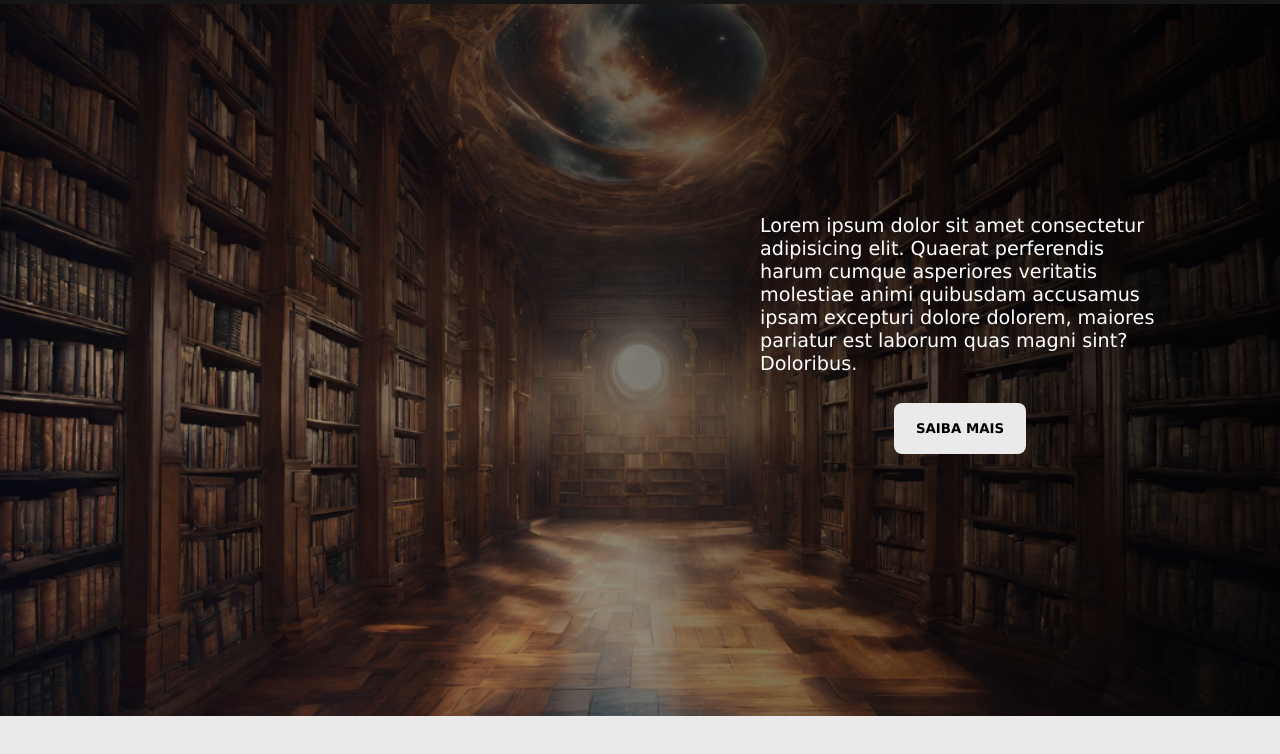
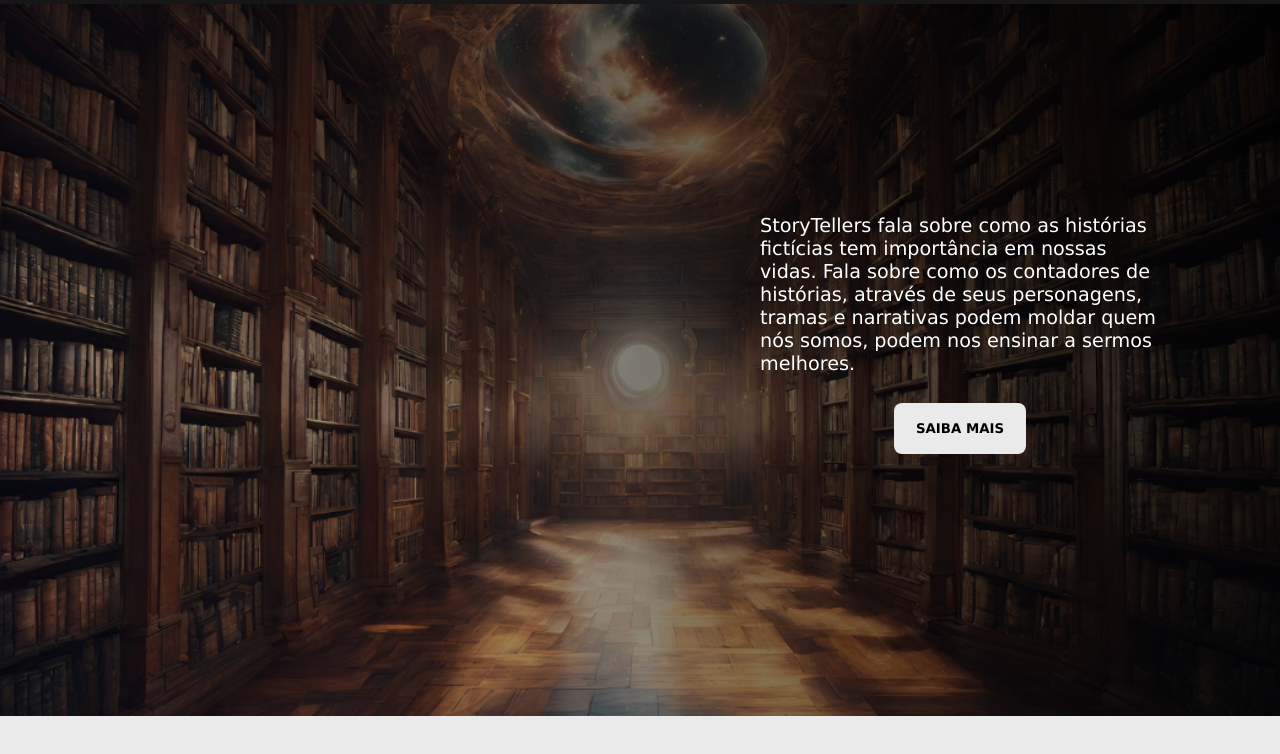
Before and after one commit to LucasCMendes10/Projeto-Individual_SPTech, a plain HTML site: page Public/Home/index.html in a window 1280 px wide. Shown: the part 76-830 px from the top of the page. Drawn offline with Linux system fonts and the light colour scheme.

Commit message:
Adicionando texto do header da home

```diff
--- a/Public/Home/index.html
+++ b/Public/Home/index.html
@@ -49,7 +49,7 @@
             <div class="coluna1"></div>
 
             <div class="coluna2">
-                <p>Lorem ipsum dolor sit amet consectetur adipisicing elit. Quaerat perferendis harum cumque asperiores veritatis molestiae animi quibusdam accusamus ipsam excepturi dolore dolorem, maiores pariatur est laborum quas magni sint? Doloribus.</p>
+                <p>StoryTellers fala sobre como as histórias fictícias tem importância em nossas vidas. Fala sobre como os contadores de histórias, através de seus personagens, tramas e narrativas podem moldar quem nós somos, podem nos ensinar a sermos melhores.</p>
 
                 <button onclick="acessarSaibaMais()">
                     Saiba Mais
```
